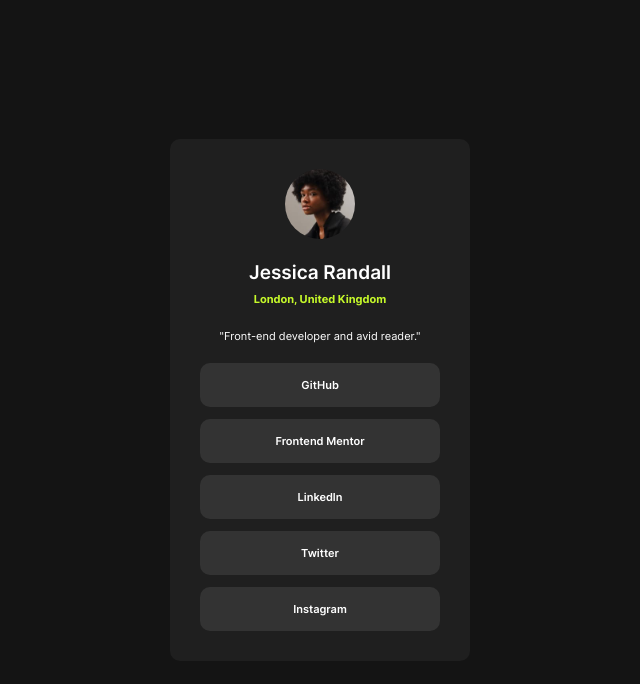
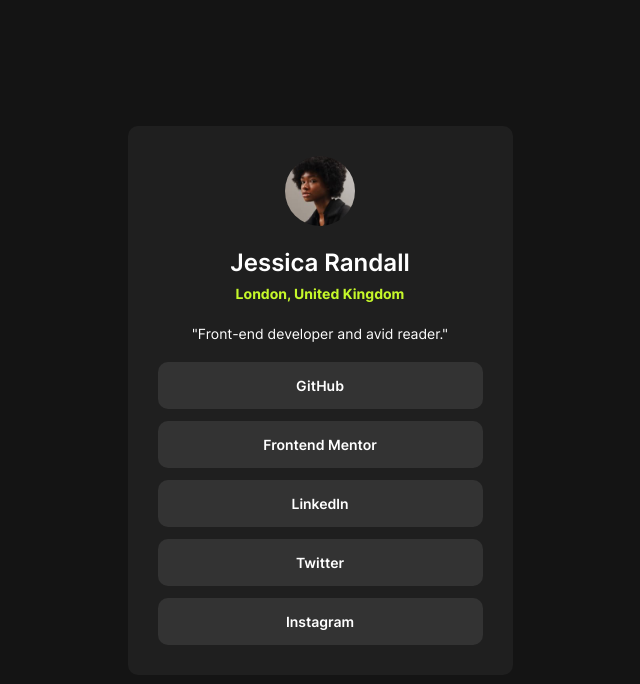
Before and after one commit to crisscde/social-links-profile, a plain HTML site: page index.html in a window 1280 px wide. Shown: the whole page, without its empty margins (320-960 px from the left). Drawn offline with Linux system fonts and the light colour scheme.

Commit message:
FIX: Font-size and width

```diff
--- a/style.css
+++ b/style.css
@@ -43,7 +43,7 @@
   font: inherit;
   font-family: Inter, Arial, Helvetica, sans-serif;
   color: var(--white);
-  font-size: 11px;
+  font-size: 14px;
 }
 
 body {
@@ -55,7 +55,9 @@ body {
 }
 
 .card {
-  width: clamp(300px, 25vw, 280px);
+  max-width: 385px;
+  width: 90vw;
+  min-width: 200px;
   height: auto;
   background-color: var(--grey-800);
   padding: 30px;
@@ -73,7 +75,7 @@ body {
 
 .card__name {
   font-weight: 600;
-  font-size: 19px;
+  font-size: 24px;
 }
 
 .card__paragraph {
```
